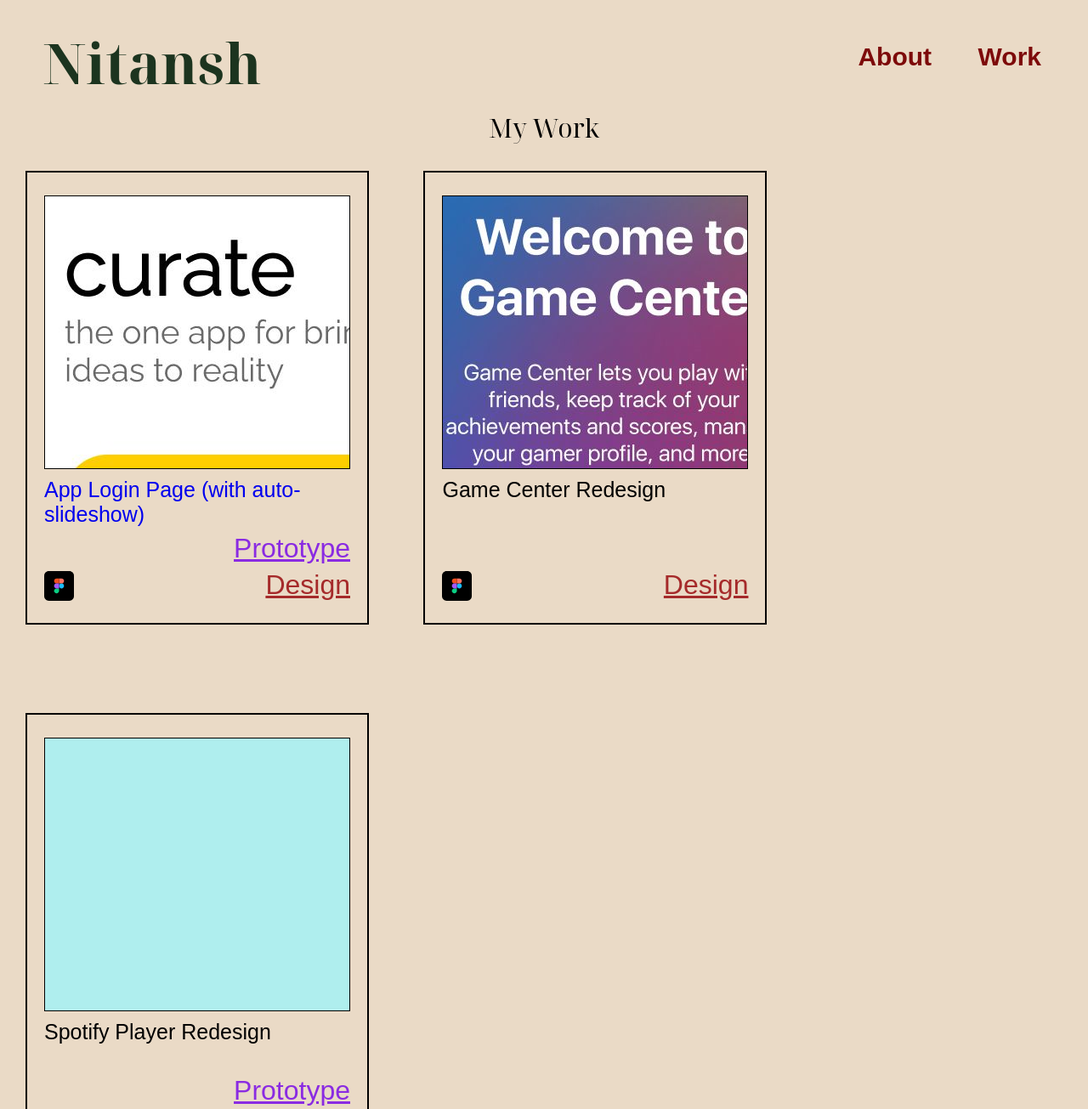
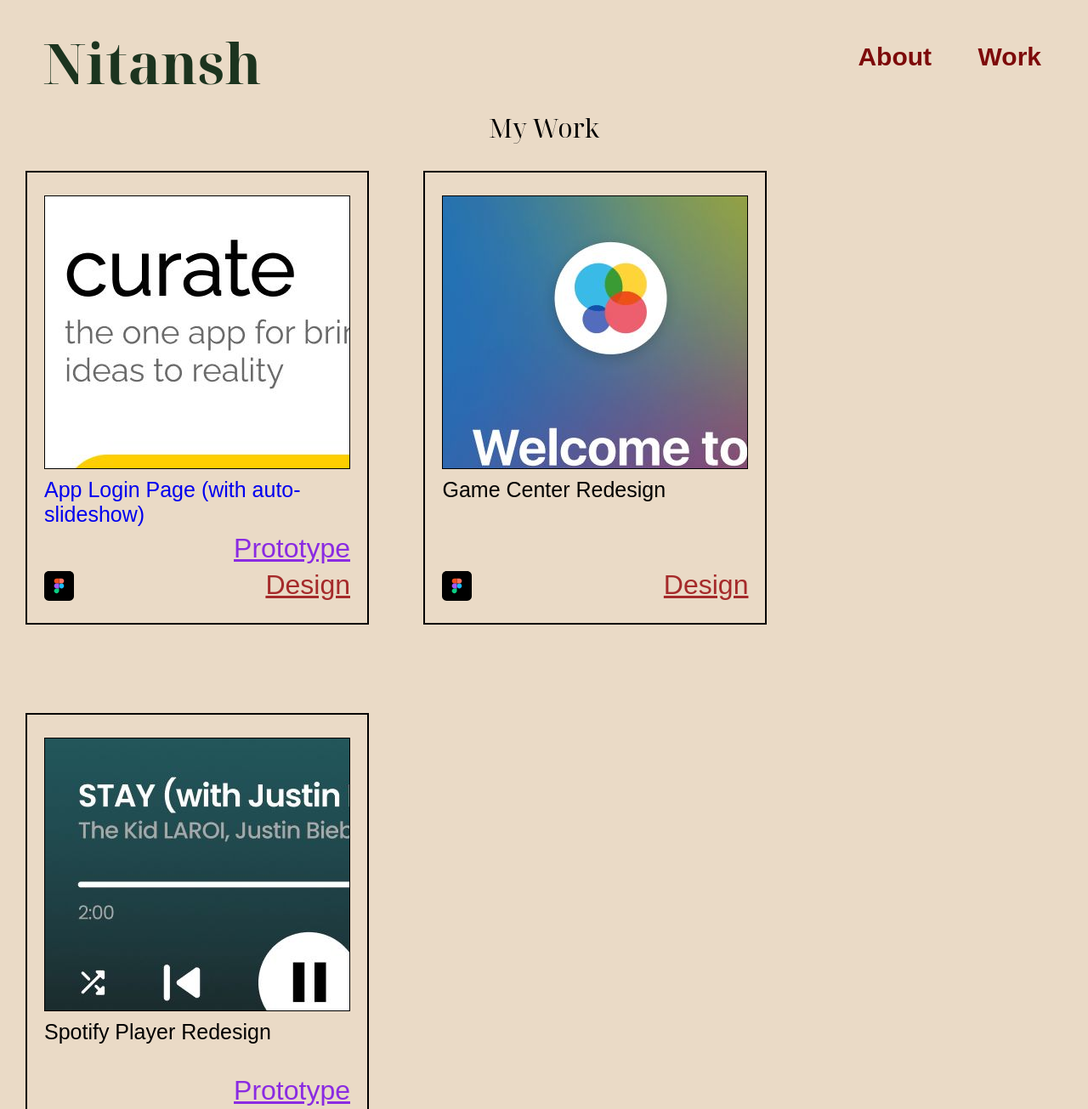
Before and after one commit to real-Ni/my-portfolio, a plain HTML site: page work.html in a window 1280 px wide. Shown: the top 1305 px of the page at 85% size. Drawn offline with Linux system fonts and the light colour scheme; a web font is replaced by a local one.

Commit message:
work.html

```diff
--- a/work.html
+++ b/work.html
@@ -42,7 +42,7 @@
                 </div>
             </div>
             <div class="block">
-                <div class="photo" style="background-image: url('game.jpeg');"></div>
+                <div class="photo" style="background-image: url('game4.jpeg');"></div>
                 <div class="desc">
                     <p>Game Center Redesign</p>
                 </div>
@@ -52,7 +52,7 @@
                 </div>
             </div>
             <div class="block">
-                <div class="photo" style="background-color: paleturquoise;"></div>
+                <div class="photo" style="background-image: url('spoti.jpeg');"></div>
                 <div class="desc">
                     <p>Spotify Player Redesign</p>
                 </div>
```
